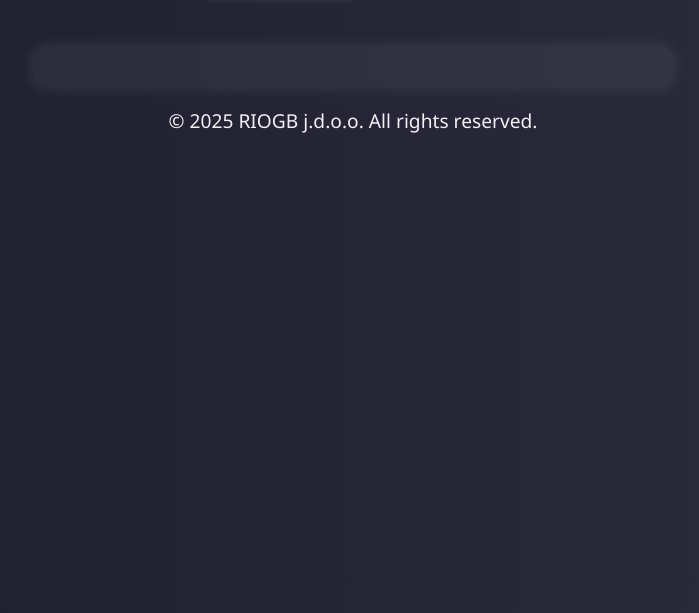
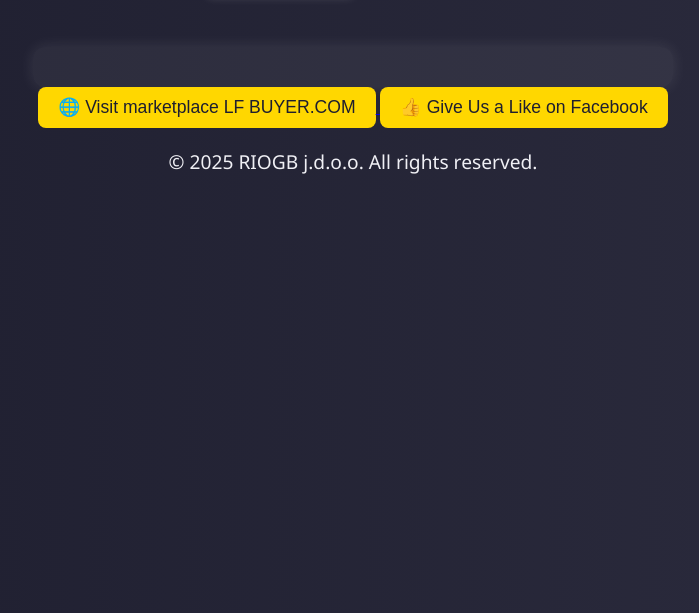
Before and after one commit to xysamja-commits/horoscope-site, a plain HTML site: page index.html in a window 1280 px wide. Shown: the part 187-800 px from the top of the page, without its empty margins (287-986 px from the left). Drawn offline with Linux system fonts and the light colour scheme.

Commit message:
Update index.html

```diff
--- a/index.html
+++ b/index.html
@@ -122,7 +122,15 @@
   </select>
   <button onclick="showForecast()">Get Forecast</button>
   <div id="output"></div>
+  <div>
+<a href="https://www.lfbuyer.com" target="_blank">
+  <button class="marketplace-btn">🌐 Visit marketplace LF BUYER.COM</button>
+</a>
 
+<a href="https://www.facebook.com/rio.lfbuyer/" target="_blank">
+  <button class="facebook-btn">👍 Give Us a Like on Facebook</button>
+</a>
+</div>
   <script>
     function showForecast() {
       const sign = document.getElementById("signSelect").value;
```
